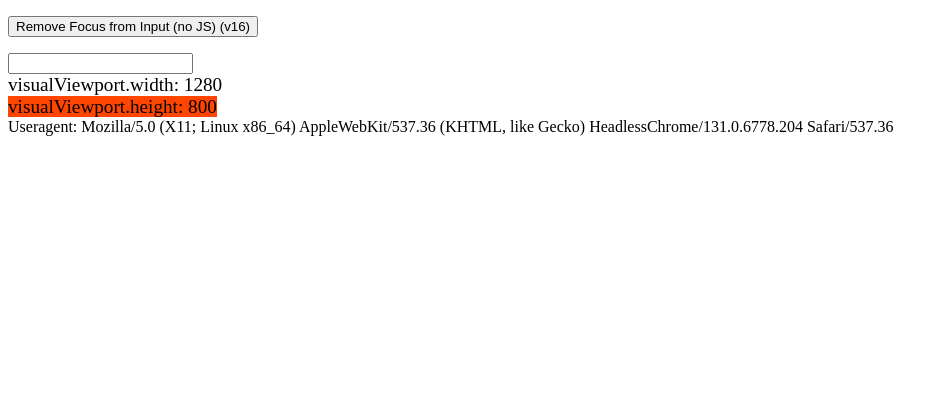
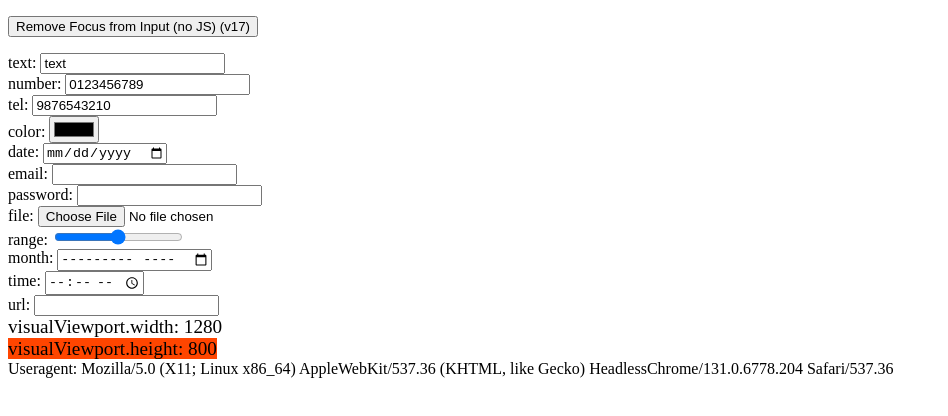
Before and after one commit to DSTester/PWAKeyboardNotOpening, a plain HTML site: page index.html in a window 1280 px wide. Shown: the whole page, without its empty margins (0-948 px from the left). Drawn offline with Linux system fonts and the light colour scheme.

Commit message:
Added more input types

```diff
--- a/index.html
+++ b/index.html
@@ -13,10 +13,21 @@
 <div>
     <div>
         <p>
-            <button>Remove Focus from Input (no JS) (v16)</button>
+            <button>Remove Focus from Input (no JS) (v17)</button>
         </p>
         <form>
-            <input type="text">
+            <label>text: <input type="text" value="text"></label><br/>
+            <label>number: <input type="number" value="0123456789"></label><br/>
+            <label>tel: <input type="tel" value="9876543210"></label><br/>
+            <label>color: <input type="color"></label><br/>
+            <label>date: <input type="date"></label><br/>
+            <label>email: <input type="email"></label><br/>
+            <label>password: <input type="password"></label><br/>
+            <label>file: <input type="file"></label><br/>
+            <label>range: <input type="range"></label><br/>
+            <label>month: <input type="month"></label><br/>
+            <label>time: <input type="time"></label><br/>
+            <label>url: <input type="url"></label><br/>
         </form>
     </div>
     <div>
```
Also changed, not shown: manifest.json.
